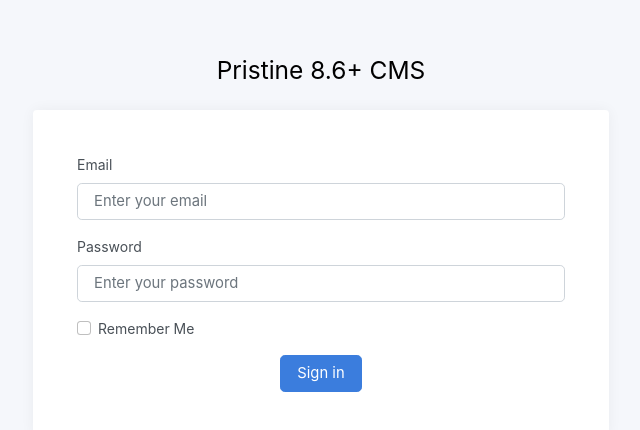
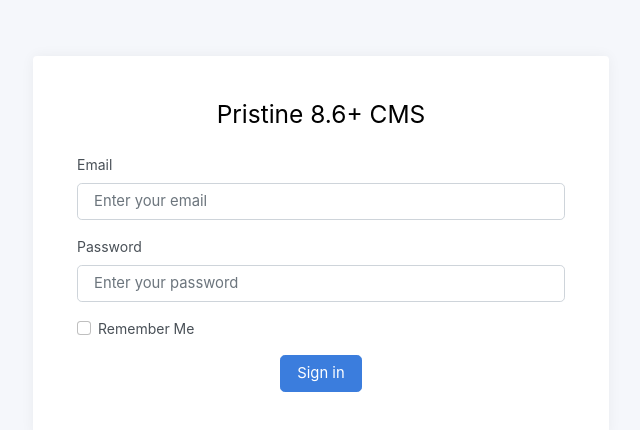
Before and after one commit to DDS-Developers/Pristine-Revamp-CMS, a Next.js app: page /login in a window 1280 px wide. Shown: the part 154-584 px from the top of the page, without its empty margins (319-959 px from the left). Built offline with nearby package versions, Linux system fonts and the light colour scheme.

Commit message:
update login

```diff
--- a/pages/login/index.js
+++ b/pages/login/index.js
@@ -35,12 +35,14 @@ function Index() {
 				<div className="row vh-100">
 					<div className="col-sm-10 col-md-8 col-lg-6 mx-auto d-table h-100">
 						<div className="d-table-cell align-middle">
-							<div className="text-center mb-4">
-								<h1 className="h2">Pristine 8.6+ CMS</h1>
-							</div>
 							<div className="card mb-0">
 								<div className="card-body">
 									<div className="m-sm-4">
+										<div className="text-center mb-4">
+											<h1 className="h2">
+												Pristine 8.6+ CMS
+											</h1>
+										</div>
 										<form onSubmit={handleSubmit(onSubmit)}>
 											<div className="mb-3">
 												<label className="form-label">
```
